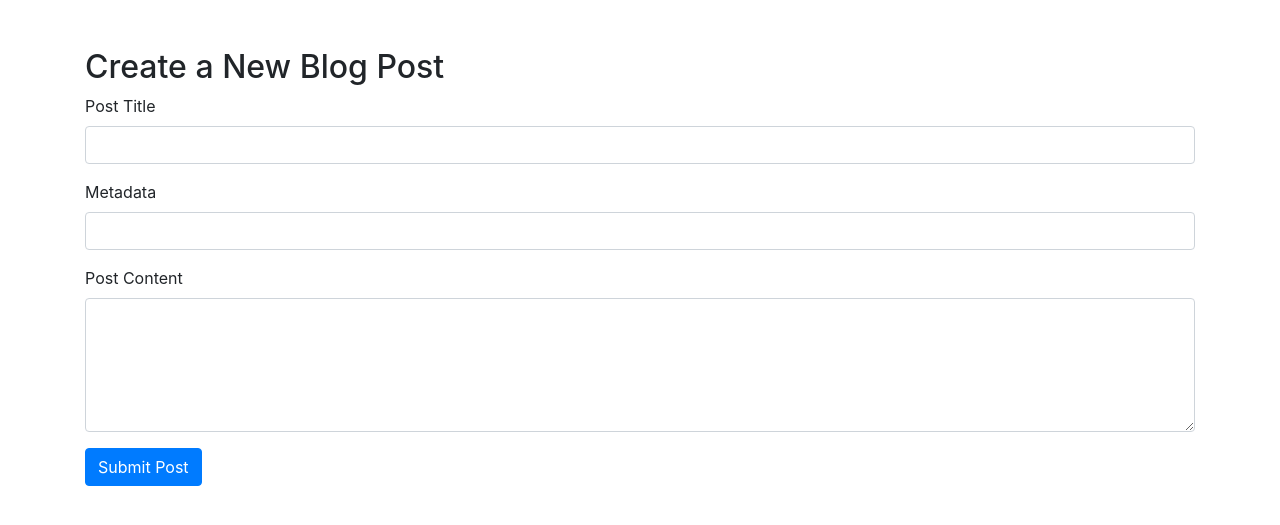
After one commit to rahulv202/Blog-Application, a PHP site: template app/views/create_post.php in a window 1280 px wide. The commit adds this page. Shown: the top 525 px of the page. Run offline with PHP 8.4, Linux system fonts and the light colour scheme; the template is opened without the code that fills it, so the values that code supplies are empty.

Commit message:
Add User Create a New Blog Post

```diff
--- /dev/null
+++ b/app/views/create_post.php
@@ -0,0 +1,19 @@
+<div class="container mt-5">
+    <h2>Create a New Blog Post</h2>
+    <?php if (!empty($error)) echo "<div class='alert alert-danger'>{$error}</div>"; ?>
+    <form action="/save_post" method="POST">
+        <div class="form-group">
+            <label for="title">Post Title</label>
+            <input type="text" class="form-control" id="title" name="title" required>
+        </div>
+        <div class="form-group">
+            <label for="metadata">Metadata</label>
+            <input type="text" class="form-control" id="metadata" name="metadata" required>
+        </div>
+        <div class="form-group">
+            <label for="content">Post Content</label>
+            <textarea class="form-control" id="content" name="content" rows="5" required></textarea>
+        </div>
+        <button type="submit" class="btn btn-primary">Submit Post</button>
+    </form>
+</div>
--- a/index.php
+++ b/index.php
@@ -34,6 +34,8 @@ $router->addRoute('GET', '/user-list', 'AdminController@user_list', [AuthAdminRo
 $router->addRoute('GET', '/edit-user/{param}', "AdminController@edit_user_by_id", [AuthAdminRoleMiddleware::class]);
 $router->addRoute('POST', "/edit-user", 'AdminController@edit_user', [AuthAdminRoleMiddleware::class]);
 $router->addRoute('GET', '/delete-user/{param}', 'AdminController@delete_user_by_id', [AuthAdminRoleMiddleware::class]);
+$router->addRoute('GET', '/user-post', 'PostController@index', [LoginCheckMiddleware::class]);
+$router->addRoute('POST', '/save_post', 'PostController@save_post', [LoginCheckMiddleware::class]);
 // Parse the current URL
 $requestUri = $_SERVER['REQUEST_URI']; //strtok($_SERVER['REQUEST_URI'], '?');
 $requestMethod = $_SERVER['REQUEST_METHOD'];
```
Also changed, not shown: app/controllers/PostController.php (added, +31 -0 lines), app/models/Post.php (added, +10 -0 lines).
